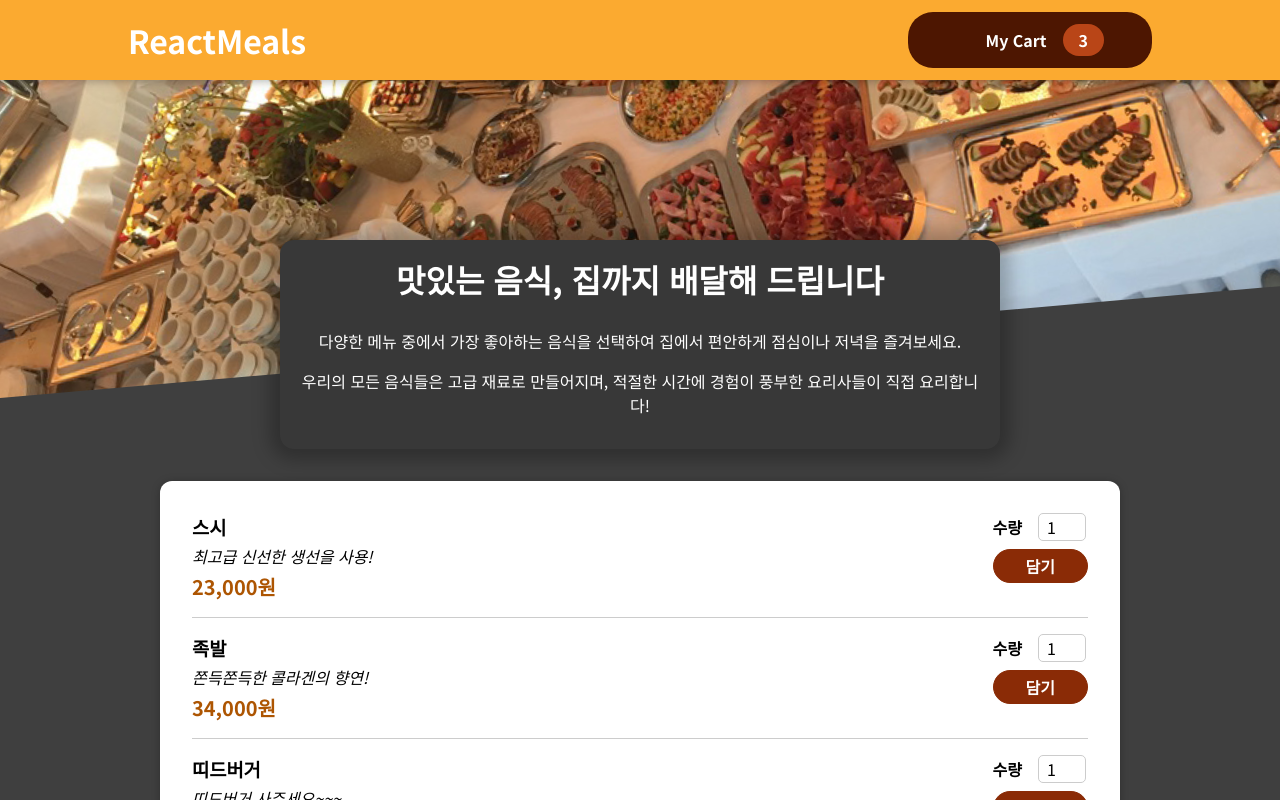
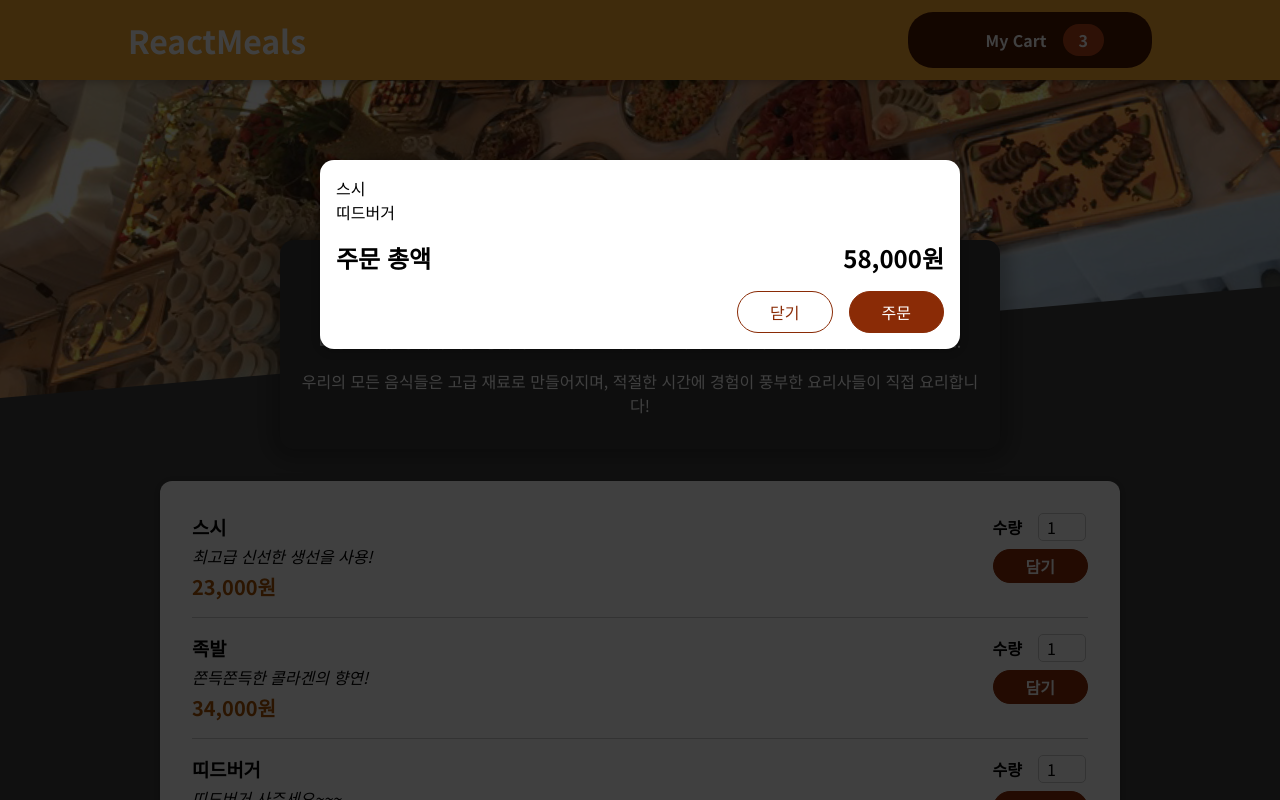
Before and after one commit to sdj3959/react-advanced202509, a React (Vite) app: page / in a window 1280 px wide. Shown: the top 800 px of the page. Built offline with nearby package versions, Linux system fonts and the light colour scheme; some icons are missing.

Commit message:
카트 모달 추가

```diff
--- a/src/App.jsx
+++ b/src/App.jsx
@@ -1,9 +1,11 @@
 import Header from "./components/Layout/Header";
 import './App.css';
 import Meals from "./components/Meals/Meals";
+import Cart from "./components/Cart/Cart.jsx";
 
 const App = () => {
   return <>
+    <Cart />
     <Header />
     <div id="main">
       <Meals />
--- /dev/null
+++ b/src/components/Cart/Cart.jsx
@@ -0,0 +1,48 @@
+import React from 'react';
+import styles from './Cart.module.scss';
+import CartModal from './CartModal';
+
+const DUMMY_CART = [
+  {
+    id: 'c1',
+    name: '스시',
+    amount: 2,
+    price: 46000,
+  },
+  {
+    id: 'c2',
+    name: '띠드버거',
+    amount: 1,
+    price: 12000,
+  },
+];
+const Cart = () => {
+  const {
+    'cart-items': cartItemStyle,
+    total,
+    actions,
+    'button--alt': btnAlt,
+    button,
+  } = styles;
+
+  return (
+    <CartModal>
+      {/* 주문 내역 */}
+      <ul className={cartItemStyle}>
+        {DUMMY_CART.map((cartItem) => (
+          <li key={cartItem.id}>{cartItem.name}</li>
+        ))}
+      </ul>
+      <div className={total}>
+        <span>주문 총액</span>
+        <span>58,000원</span>
+      </div>
+      <div className={actions}>
+        <button className={btnAlt}>닫기</button>
+        <button className={button}>주문</button>
+      </div>
+    </CartModal>
+  );
+};
+
+export default Cart;
--- /dev/null
+++ b/src/components/Cart/Cart.module.scss
@@ -0,0 +1,52 @@
+$button-color: #8a2b06;
+$hover-active-bg-color: #5a1a01;
+$hover-active-border-color: #5a1a01;
+$hover-active-color: white;
+$button-alt-color: #8a2b06;
+$button-bg-color: #8a2b06;
+$button-color: white;
+
+.cart-items {
+  list-style: none;
+  margin: 0;
+  padding: 0;
+
+}
+
+.total {
+  display: flex;
+  justify-content: space-between;
+  align-items: center;
+  font-weight: bold;
+  font-size: 1.5rem;
+  margin: 1rem 0;
+}
+
+.actions {
+  text-align: right;
+
+  button {
+    font: inherit;
+    cursor: pointer;
+    background-color: $button-color;
+    border: 1px solid $button-bg-color;
+    padding: 0.5rem 2rem;
+    border-radius: 25px;
+    margin-left: 1rem;
+
+    &:hover, &:active {
+      background-color: $hover-active-bg-color;
+      border-color: $hover-active-border-color;
+      color: $hover-active-color;
+    }
+  }
+
+  .button--alt {
+    color: $button-alt-color;
+  }
+
+  .button {
+    background-color: $button-bg-color;
+    color: $button-color;
+  }
+}
--- /dev/null
+++ b/src/components/Cart/CartModal.jsx
@@ -0,0 +1,21 @@
+import React from 'react';
+import styles from './CartModal.module.scss';
+
+const ModalOverlay = ({ children }) => {
+  return (
+    <div className={styles.modal}>
+      <div className={styles.content}>{children}</div>
+    </div>
+  );
+};
+
+const CartModal = ({ children }) => {
+  return (
+    <>
+      <div className={styles.backdrop} />
+      <ModalOverlay>{children}</ModalOverlay>
+    </>
+  );
+};
+
+export default CartModal;
--- /dev/null
+++ b/src/components/Cart/CartModal.module.scss
@@ -0,0 +1,40 @@
+.backdrop {
+  position: fixed;
+  top: 0;
+  left: 0;
+  width: 100%;
+  height: 100vh;
+  z-index: 20;
+  background-color: rgba(0, 0, 0, 0.75);
+}
+
+.modal {
+  position: fixed;
+  top: 20vh;
+  left: 5%;
+  width: 90%;
+  background-color: white;
+  padding: 1rem;
+  border-radius: 14px;
+  box-shadow: 0 2px 8px rgba(0, 0, 0, 0.25);
+  z-index: 30;
+  animation: slide-down 300ms ease-out forwards;
+}
+
+@media (min-width: 768px) {
+  .modal {
+    width: 40rem;
+    left: calc(50% - 20rem);
+  }
+}
+
+@keyframes slide-down {
+  from {
+    opacity: 0;
+    transform: translateY(-3rem);
+  }
+  to {
+    opacity: 1;
+    transform: translateY(0);
+  }
+}
```
